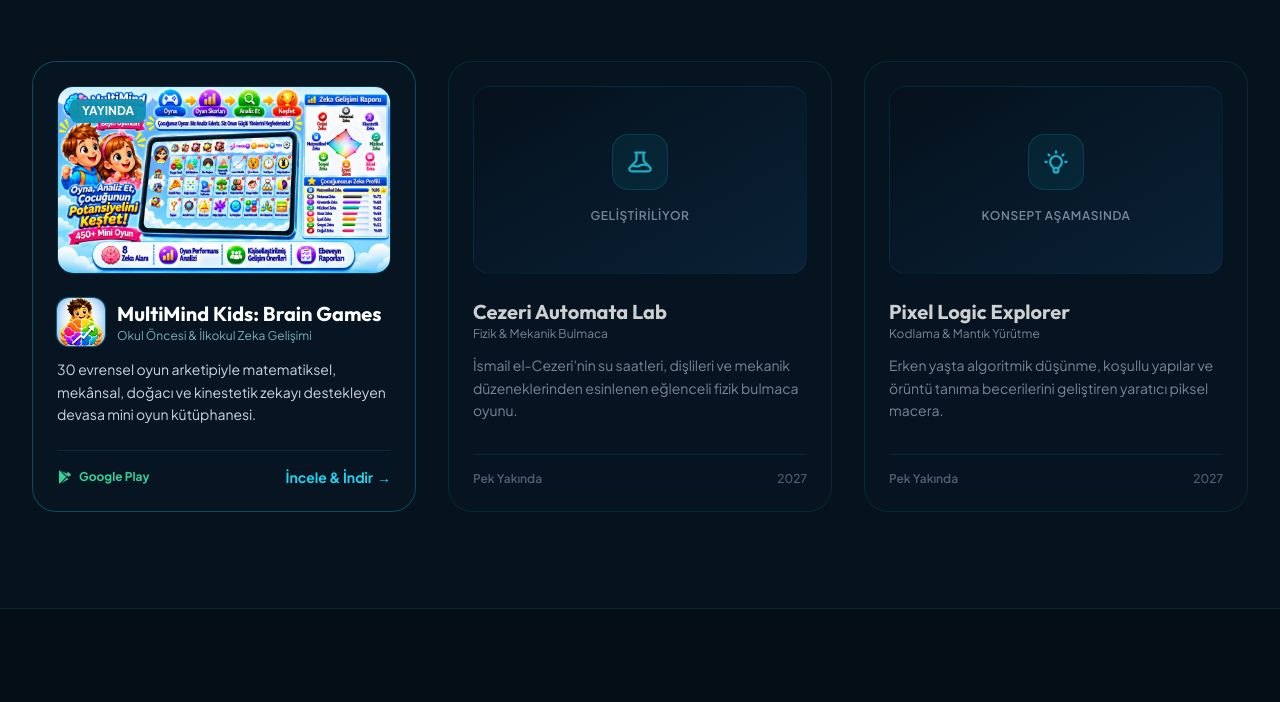
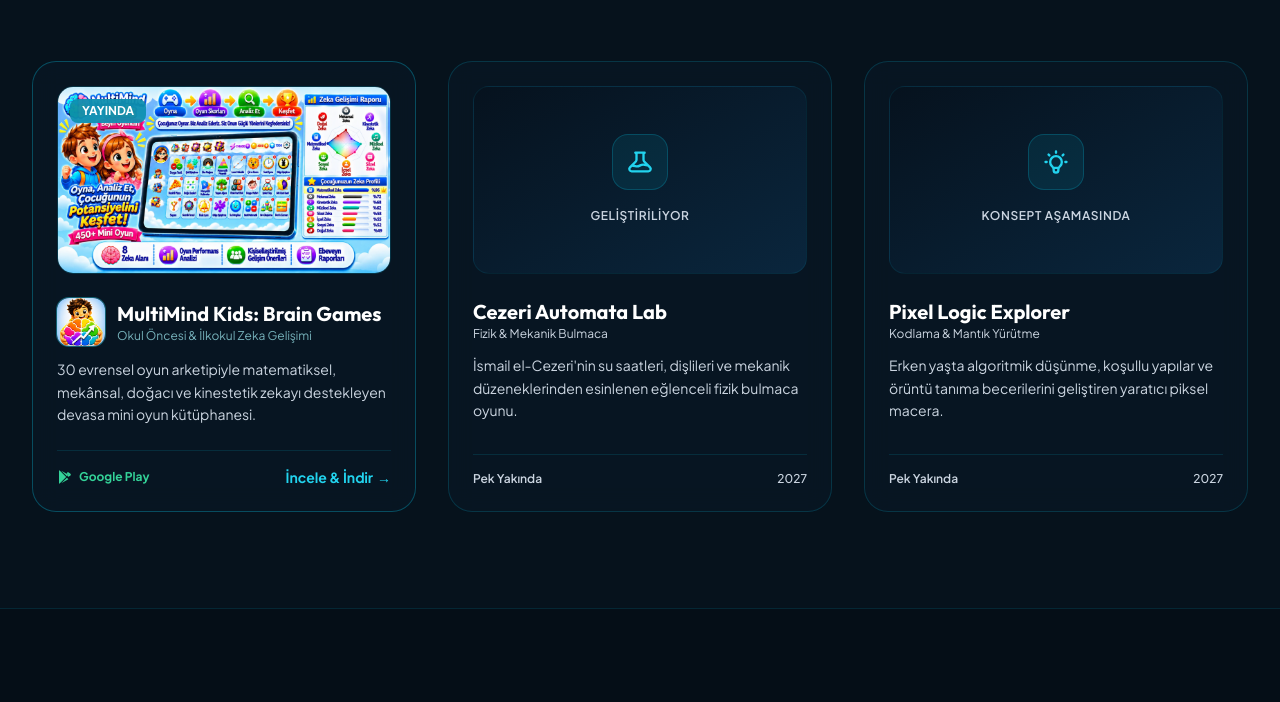
Before and after one commit to ytunc/cezerigames-web, a plain HTML site: page index.html in a window 1280 px wide. Shown: the part 1093-1795 px from the top of the page. Drawn offline with nearby package versions, Linux system fonts and the light colour scheme.

Commit message:
fix(a11y): resolve color contrast, heading hierarchy, main landmark, and link labels

```diff
--- a/index.html
+++ b/index.html
@@ -171,6 +171,9 @@
     </div>
   </header>
 
+  <!-- Main Landmark -->
+  <main id="main-content">
+
   <!-- ===================================================================
        2. HERO SECTION
        =================================================================== -->
@@ -240,7 +243,7 @@
                   <div class="flex items-center gap-2">
                     <span class="text-[11px] font-bold px-2.5 py-0.5 rounded-full bg-cyan-500/20 text-cyan-300 border border-cyan-500/30" data-i18n="flagship_badge">FLAGSHIP OYUN</span>
                   </div>
-                  <h3 class="text-xl sm:text-2xl font-black text-white mt-1">MultiMind Kids</h3>
+                  <h2 class="text-xl sm:text-2xl font-black text-white mt-1">MultiMind Kids</h2>
                   <p class="text-xs text-cyan-200/80 font-medium" data-i18n="flagship_sub">Brain Games for Smart Kids</p>
                 </div>
               </div>
@@ -345,58 +348,58 @@
         </div>
 
         <!-- Game 2: Upcoming Project 1 (Teaser) -->
-        <div class="glass-card rounded-3xl p-6 flex flex-col justify-between opacity-80 hover:opacity-100 transition-opacity">
+        <div class="glass-card rounded-3xl p-6 flex flex-col justify-between border border-cyan-500/20">
           <div>
             <div class="relative rounded-2xl overflow-hidden mb-6 aspect-video bg-gradient-to-br from-[#06121E] to-[#0A263D] flex items-center justify-center border border-cyan-500/10">
               <div class="text-center p-6">
                 <div class="w-14 h-14 mx-auto mb-3 rounded-2xl bg-cyan-500/10 border border-cyan-500/25 flex items-center justify-center text-cyan-400">
                   <svg class="w-7 h-7" fill="none" stroke="currentColor" viewBox="0 0 24 24"><path stroke-linecap="round" stroke-linejoin="round" stroke-width="2" d="M19.428 15.428a2 2 0 00-1.022-.547l-2.387-.477a6 6 0 00-3.86.517l-.318.158a6 6 0 01-3.86.517L6.05 15.21a2 2 0 00-1.806.547M8 4h8l-1 1v5.172a2 2 0 00.586 1.414l5 5c1.26 1.26.367 3.414-1.415 3.414H4.828c-1.782 0-2.674-2.154-1.414-3.414l5-5A2 2 0 009 10.172V5L8 4z"/></svg>
                 </div>
-                <span class="text-xs font-semibold uppercase tracking-wider text-slate-400" data-i18n="game_2_status">GELİŞTİRİLİYOR</span>
+                <span class="text-xs font-semibold uppercase tracking-wider text-slate-300" data-i18n="game_2_status">GELİŞTİRİLİYOR</span>
               </div>
             </div>
 
             <div class="mb-3">
               <h4 class="text-xl font-bold text-white" data-i18n="game_2_title">Cezeri Automata Lab</h4>
-              <p class="text-xs text-slate-400" data-i18n="game_2_genre">Fizik & Mekanik Bulmaca</p>
+              <p class="text-xs text-slate-300" data-i18n="game_2_genre">Fizik & Mekanik Bulmaca</p>
             </div>
 
-            <p class="text-slate-400 text-sm mb-6 leading-relaxed" data-i18n="game_2_desc">
+            <p class="text-slate-300 text-sm mb-6 leading-relaxed" data-i18n="game_2_desc">
               İsmail el-Cezeri'nin su saatleri, dişlileri ve mekanik düzeneklerinden esinlenen eğlenceli fizik bulmaca oyunu.
             </p>
           </div>
 
           <div class="pt-4 border-t border-cyan-500/15 flex items-center justify-between">
-            <span class="text-xs font-semibold text-slate-500" data-i18n="soon_badge">Pek Yakında</span>
-            <span class="text-xs font-medium text-slate-500">2027</span>
+            <span class="text-xs font-semibold text-slate-300" data-i18n="soon_badge">Pek Yakında</span>
+            <span class="text-xs font-medium text-slate-300">2027</span>
           </div>
         </div>
 
         <!-- Game 3: Upcoming Project 2 (Teaser) -->
-        <div class="glass-card rounded-3xl p-6 flex flex-col justify-between opacity-80 hover:opacity-100 transition-opacity">
+        <div class="glass-card rounded-3xl p-6 flex flex-col justify-between border border-cyan-500/20">
           <div>
             <div class="relative rounded-2xl overflow-hidden mb-6 aspect-video bg-gradient-to-br from-[#06121E] to-[#0A263D] flex items-center justify-center border border-cyan-500/10">
               <div class="text-center p-6">
                 <div class="w-14 h-14 mx-auto mb-3 rounded-2xl bg-cyan-500/10 border border-cyan-500/25 flex items-center justify-center text-cyan-400">
                   <svg class="w-7 h-7" fill="none" stroke="currentColor" viewBox="0 0 24 24"><path stroke-linecap="round" stroke-linejoin="round" stroke-width="2" d="M9.663 17h4.673M12 3v1m6.364 1.636l-.707.707M21 12h-1M4 12H3m3.343-5.657l-.707-.707m2.828 9.9a5 5 0 117.072 0l-.548.547A3.374 3.374 0 0014 18.469V19a2 2 0 11-4 0v-.531c0-.895-.356-1.754-.988-2.386l-.548-.547z"/></svg>
                 </div>
-                <span class="text-xs font-semibold uppercase tracking-wider text-slate-400" data-i18n="game_3_status">KONSEPT AŞAMASINDA</span>
+                <span class="text-xs font-semibold uppercase tracking-wider text-slate-300" data-i18n="game_3_status">KONSEPT AŞAMASINDA</span>
               </div>
             </div>
 
             <div class="mb-3">
               <h4 class="text-xl font-bold text-white" data-i18n="game_3_title">Pixel Logic Explorer</h4>
-              <p class="text-xs text-slate-400" data-i18n="game_3_genre">Kodlama & Mantık Yürütme</p>
+              <p class="text-xs text-slate-300" data-i18n="game_3_genre">Kodlama & Mantık Yürütme</p>
             </div>
 
-            <p class="text-slate-400 text-sm mb-6 leading-relaxed" data-i18n="game_3_desc">
+            <p class="text-slate-300 text-sm mb-6 leading-relaxed" data-i18n="game_3_desc">
               Erken yaşta algoritmik düşünme, koşullu yapılar ve örüntü tanıma becerilerini geliştiren yaratıcı piksel macera.
             </p>
           </div>
 
           <div class="pt-4 border-t border-cyan-500/15 flex items-center justify-between">
-            <span class="text-xs font-semibold text-slate-500" data-i18n="soon_badge">Pek Yakında</span>
-            <span class="text-xs font-medium text-slate-500">2027</span>
+            <span class="text-xs font-semibold text-slate-300" data-i18n="soon_badge">Pek Yakında</span>
+            <span class="text-xs font-medium text-slate-300">2027</span>
           </div>
         </div>
 
@@ -590,7 +593,7 @@
 
           <div class="pt-4 border-t border-cyan-500/15 flex items-center justify-between text-xs text-slate-400">
             <span data-i18n="blog_1_author">Cezeri Games Araştırma Ekibi</span>
-            <a href="./blog/coklu-zeka-kurami/index.html" class="text-cyan-400 font-bold group-hover:underline" data-i18n="blog_read_more">Devamını Oku &rarr;</a>
+            <a href="./blog/coklu-zeka-kurami/index.html" class="text-cyan-400 font-bold group-hover:underline" data-i18n="blog_read_more" aria-label="Çoklu Zeka Kuramı ve Oyunlar Makalesini Oku">Devamını Oku &rarr;</a>
           </div>
         </article>
 
@@ -613,7 +616,7 @@
 
           <div class="pt-4 border-t border-cyan-500/15 flex items-center justify-between text-xs text-slate-400">
             <span data-i18n="blog_2_author">Çocuk Gelişimi Notları</span>
-            <a href="./blog/index.html" class="text-cyan-400 font-semibold group-hover:underline" data-i18n="blog_read_more">Devamını Oku &rarr;</a>
+            <a href="./blog/index.html" class="text-cyan-400 font-semibold group-hover:underline" data-i18n="blog_read_more" aria-label="Bilinçli Ekran Süresi Makalesini Oku">Devamını Oku &rarr;</a>
           </div>
         </article>
 
@@ -636,7 +639,7 @@
 
           <div class="pt-4 border-t border-cyan-500/15 flex items-center justify-between text-xs text-slate-400">
             <span data-i18n="blog_3_author">Stüdyo Hikayeleri</span>
-            <a href="./blog/index.html" class="text-cyan-400 font-semibold group-hover:underline" data-i18n="blog_read_more">Devamını Oku &rarr;</a>
+            <a href="./blog/index.html" class="text-cyan-400 font-semibold group-hover:underline" data-i18n="blog_read_more" aria-label="İsmail El-Cezeri ve Dijital Oyunlar Makalesini Oku">Devamını Oku &rarr;</a>
           </div>
         </article>
 
@@ -748,6 +751,7 @@
 
     </div>
   </section>
+  </main>
 
   <!-- ===================================================================
        8. FOOTER
@@ -764,13 +768,13 @@
           <p class="text-xs text-slate-400 max-w-sm leading-relaxed" data-i18n="footer_desc">
             Cezeri Games, çocuklar için çoklu zeka odaklı eğitici ve eğlenceli oyunlar üreten bağımsız mobil oyun stüdyosudur.
           </p>
-          <div class="text-xs text-slate-500">
+          <div class="text-xs text-slate-300">
             &copy; <span class="current-year">2026</span> <span data-i18n="footer_rights">Cezeri Games. Tüm hakları saklıdır.</span>
           </div>
         </div>
 
         <div>
-          <h5 class="text-xs font-bold text-white uppercase tracking-wider mb-4" data-i18n="footer_quick_menu">Hızlı Menü</h5>
+          <h3 class="text-xs font-bold text-white uppercase tracking-wider mb-4" data-i18n="footer_quick_menu">Hızlı Menü</h3>
           <ul class="space-y-2 text-xs">
             <li><a href="./index.html" class="hover:text-cyan-300 transition-colors" data-i18n="nav_games">Ana Sayfa</a></li>
             <li><a href="#games" class="hover:text-cyan-300 transition-colors" data-i18n="nav_games">Oyunlarımız</a></li>
@@ -783,7 +787,7 @@
         </div>
 
         <div>
-          <h5 class="text-xs font-bold text-white uppercase tracking-wider mb-4" data-i18n="footer_legal_menu">Yasal & Mağazalar</h5>
+          <h3 class="text-xs font-bold text-white uppercase tracking-wider mb-4" data-i18n="footer_legal_menu">Yasal & Mağazalar</h3>
           <ul class="space-y-2 text-xs">
             <li><a href="https://play.google.com/store/apps/details?id=com.CezeriGames.MultiMindKidsBrainGames" target="_blank" rel="noopener" class="text-emerald-400 hover:text-emerald-300 font-semibold flex items-center gap-1.5 transition-colors">
               <svg class="w-3.5 h-3.5 fill-current" viewBox="0 0 24 24"><path d="M3.609 1.814L13.792 12 3.61 22.186a1.984 1.984 0 0 1-.61-.955V2.769c.12-.37.33-.706.609-.955zm11.235 11.238l2.25 2.25-10.74 6.202 8.49-8.452zm0-2.104l-8.49-8.452 10.74 6.202-2.25 2.25zm1.488 1.052l3.41-1.971a1.996 1.996 0 0 0 0-3.456l-3.41-1.971-1.848 1.848 1.848 1.85z"/></svg>
```
Also changed, not shown: games/multimind/index.html (+5 -1 lines).
